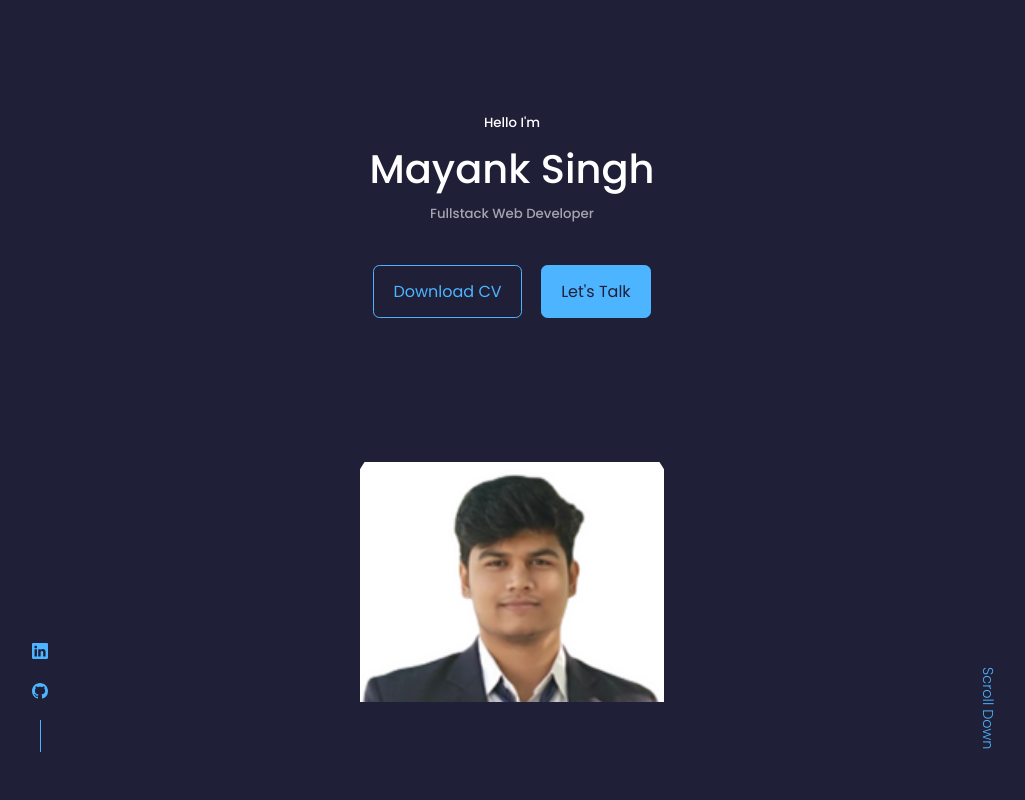
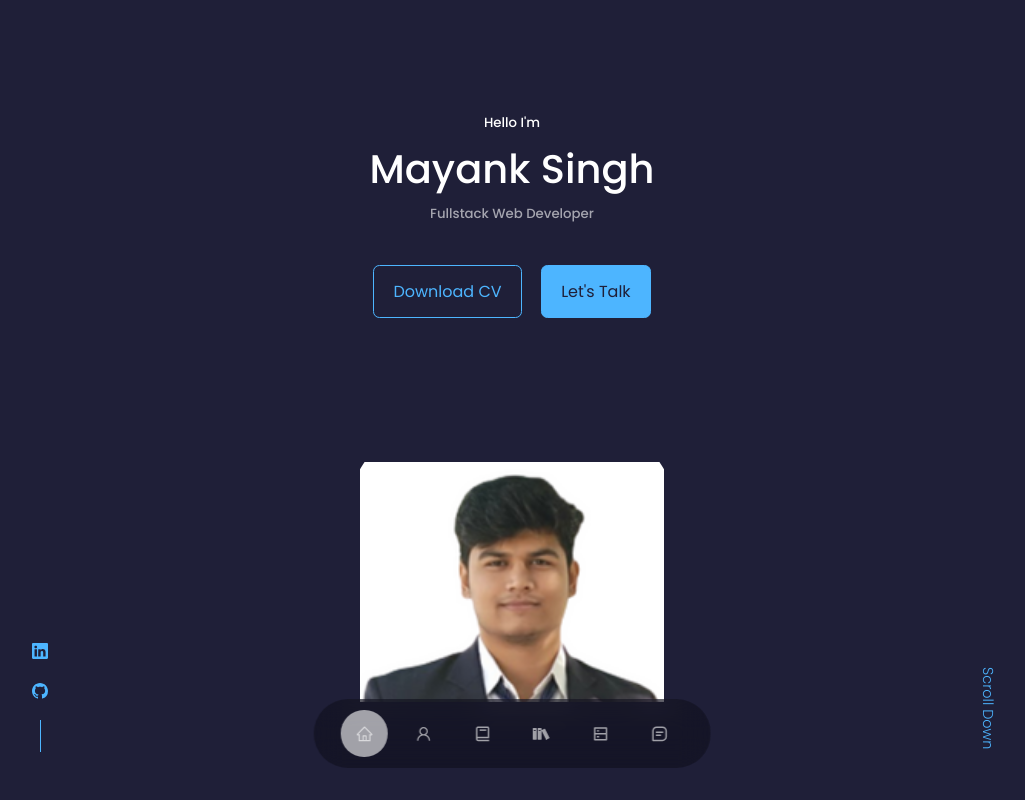
Before and after one commit to mak-1997/mak-1997.github.io, a React (Create React App) app: page / in a window 1280 px wide. Shown: the top 800 px of the page, without its empty margins (128-1153 px from the left). Built offline with nearby package versions, Linux system fonts and the light colour scheme.

Commit message:
added navbar

```diff
--- a/src/components/navbar/Navbar.css
+++ b/src/components/navbar/Navbar.css
@@ -0,0 +1,32 @@
+nav {
+  background: rgba(0, 0, 0, 0.3);
+  width: max-content;
+  display: block;
+  padding: 0.7rem 1.7rem;
+  z-index: 2;
+  position: fixed;
+  left: 50%;
+  transform: translateX(-50%);
+  bottom: 2rem;
+  display: flex;
+  gap: 0.8rem;
+  border-radius: 3rem;
+  backdrop-filter: blur(15px);
+}
+
+nav a{
+    background: transparent;
+    padding: 0.9rem;
+    border-radius: 50%;
+    display: flex;
+    color: var(--color-light);
+    font-size: 1.1rem;
+}
+
+nav a:hover{
+    background: rgba(0,0,0,0.3);
+}
+
+nav a.active{
+    background: var(--color-light);
+}
--- a/src/components/navbar/Navbar.jsx
+++ b/src/components/navbar/Navbar.jsx
@@ -9,7 +9,7 @@ import {ImBooks} from 'react-icons/im';
 export const Navbar = () => {
   return (
     <nav>
-      <a href='#'> <AiOutlineHome/> </a>
+      <a href='#' className="active"> <AiOutlineHome/> </a>
       <a href='#about'> <AiOutlineUser/> </a>
       <a href='#qualification'> <BiBook/> </a>
       <a href='#skills'> <ImBooks/> </a>
```
